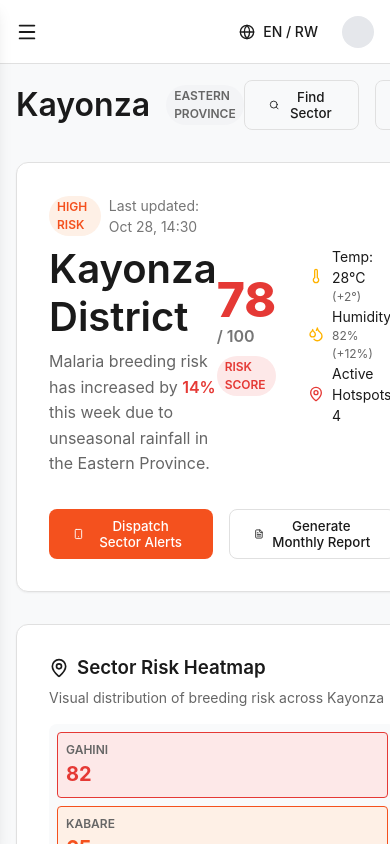
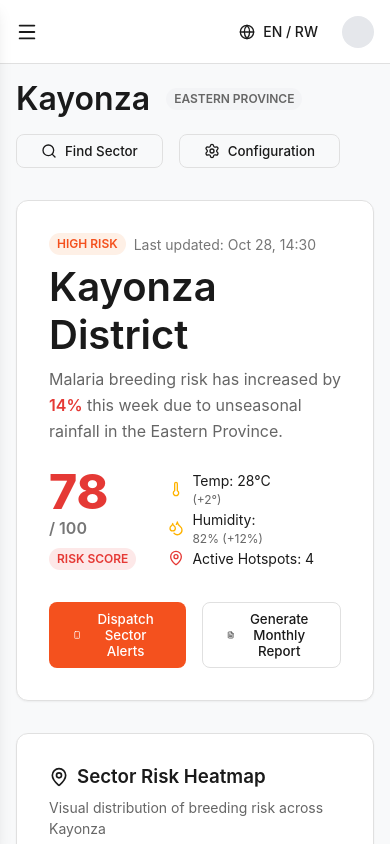
Before and after one commit to Aubierge-codes/Zero-bite, a React (Vite) app in the folder frontend/: page /district in a window 390 px wide. Built offline with nearby package versions, Linux system fonts and the light colour scheme.

Commit message:
District Dashboard: wrap page header and risk summary row on mobile
Page header now uses .page-header; the risk-summary card's title/
description vs. score+metrics row also wraps instead of overflowing.

```diff
--- a/frontend/src/pages/DistrictDashboard/DistrictDashboard.tsx
+++ b/frontend/src/pages/DistrictDashboard/DistrictDashboard.tsx
@@ -21,8 +21,8 @@ function sectorColor(score: number) {
 export default function DistrictDashboard() {
   return (
     <div>
-      <div className="flex justify-between items-center" style={{ marginBottom: 'var(--spacing-xl)' }}>
-        <div className="flex items-center gap-md">
+      <div className="page-header" style={{ marginBottom: 'var(--spacing-xl)' }}>
+        <div className="flex items-center gap-md" style={{ flexWrap: 'wrap' }}>
            <h1 style={{ fontSize: '2rem', marginBottom: 0 }}>Kayonza</h1>
            <span className="badge badge-low" style={{ backgroundColor: '#F3F4F6', color: 'var(--color-text-secondary)' }}>Eastern Province</span>
         </div>
@@ -35,7 +35,7 @@ export default function DistrictDashboard() {
       <div className="split-2-1">
         <div className="flex-col gap-xl">
            <div className="card">
-              <div className="flex justify-between">
+              <div className="flex justify-between" style={{ flexWrap: 'wrap', gap: 'var(--spacing-lg)' }}>
                  <div>
                     <div className="flex items-center gap-sm" style={{ marginBottom: '0.5rem' }}>
                        <span className="badge badge-high">High Risk</span>
```
